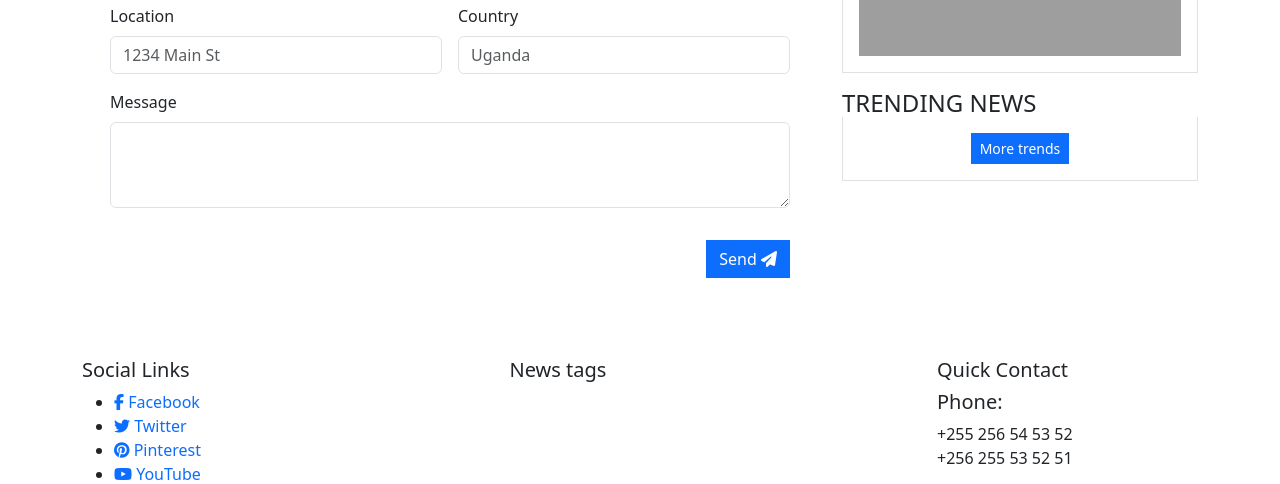
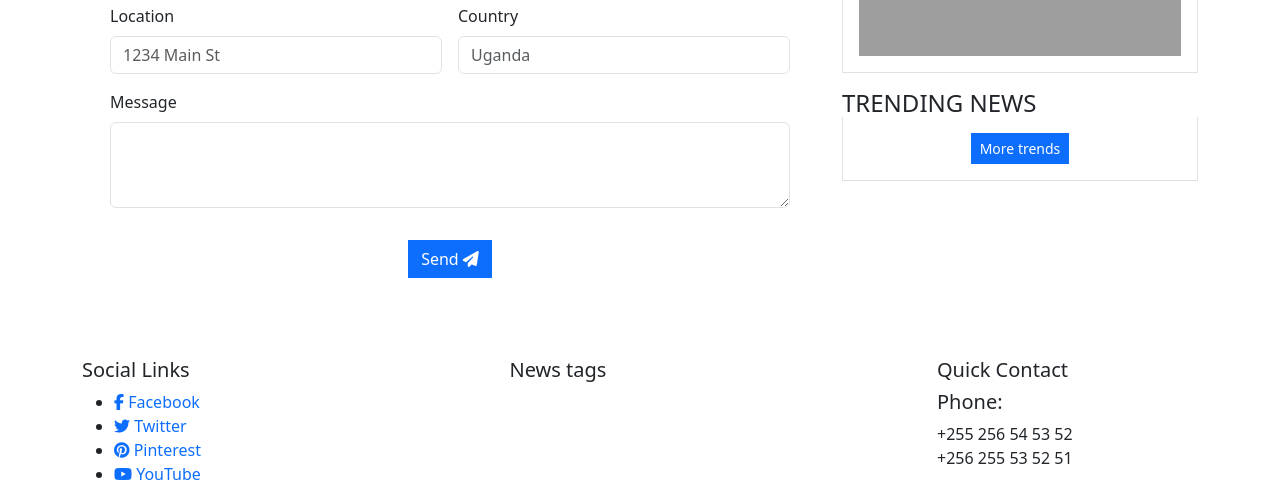
Before and after one commit to hadrian-grey/NEWS, a Django app: page / in a window 1280 px wide. Shown: the part 473-957 px from the top of the page. Run offline with Django 4.2, Linux system fonts and the light colour scheme; data that the repository does not hold is empty; some libraries are stand-ins or nearby versions; grey boxes are pictures that could not be loaded.

Commit message:
Update index.html

```diff
--- a/templates/index.html
+++ b/templates/index.html
@@ -235,7 +235,7 @@
 											id="exampleFormControlTextarea1"
 											rows="3"></textarea>
 									</div>
-									<div class="col-12 text-end">
+									<div class="col-12 text-center">
 										<button
 											type="submit"
 											class="btn btn-primary rounded-0"
```
